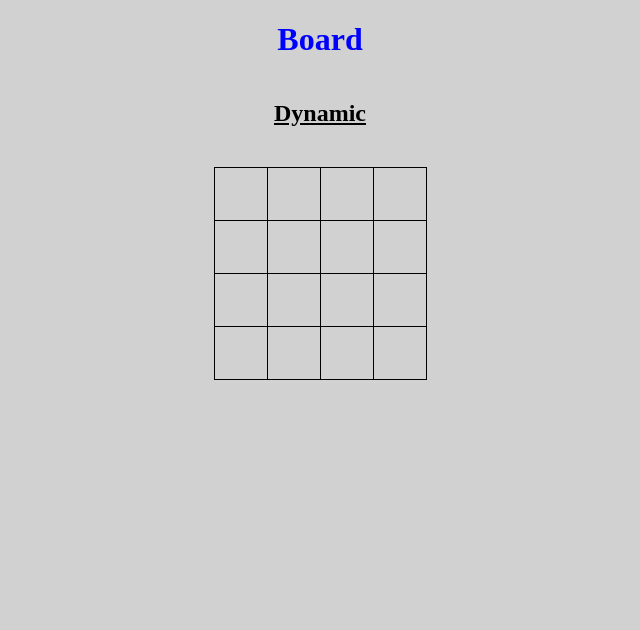
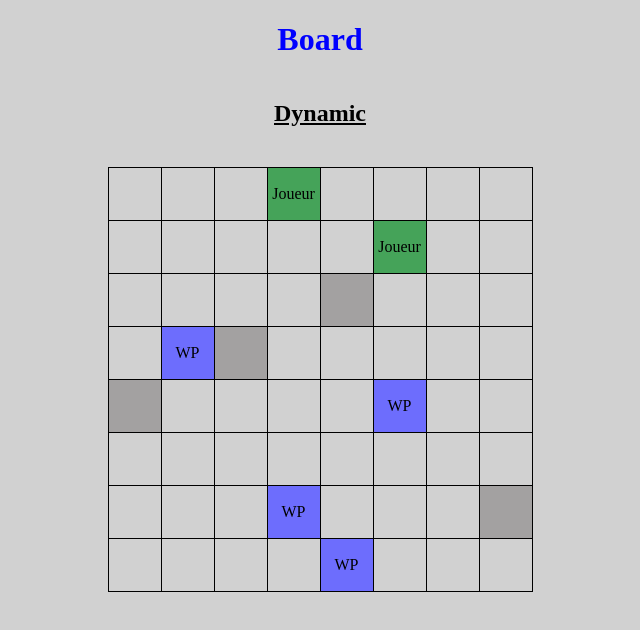
Before and after one commit to vanessmgi/J2P, a plain HTML site: page index.html in a window 1280 px wide. Shown: the whole page, without its empty margins (320-960 px from the left). Drawn offline with nearby package versions, Linux system fonts and the light colour scheme.

Commit message:
update 10/09

```diff
--- a/assets/css/style.css
+++ b/assets/css/style.css
@@ -39,9 +39,15 @@ td.cellJ2 {
 }
 
 td.cellGr {
-   background-color: grey;
+   background-color: rgb(163, 161, 161);
 }
 
 td.cellWP {
-   color: blue;
+   background-color: rgb(109, 109, 253);
+   color: black;
 }
+
+td.cellPP {
+   background-color: rgb(69, 163, 89);
+   color: black;
+}
--- a/assets/js/board.js
+++ b/assets/js/board.js
@@ -1,8 +1,10 @@
 class Board {
-   constructor(col, row, greyBox) {
+   constructor(col, row, greyBox, numberOfWeapons, nbPlayerPosition) {
       this._col = col;
       this._row = row;
       this._greyBox = greyBox;
+      this._numberOfWeapons = numberOfWeapons;
+      this._nbPlayerPosition = nbPlayerPosition;
    }
 
    generateBoard() {
@@ -22,49 +24,44 @@ class Board {
    }
 
    generateGreyCells() {
-      // Générer "this._greyBox" positions aléatoires (cellules grises)
-      // Afficher les cases grises
+      console.log(this._greyBox)
 
-      // Et dans code HTML, mettre en gris, les cellules correspondantes
-      // for (let i = 0; i < this._greyBox; i++) {
-      //    console.log(i);
-      // }
-      const cells = $(".cell");
-      console.log(cells);
+      for (let i = 0; i < this._greyBox; i++) {
+         // Récupérer le total de noeuds ayant la class .cell
+         let $len = $(".cell").length;
+         // Générer un indice aléatoire
+         let $randomGC = Math.floor(Math.random() * $len) + 1;
+         // Sélectionne un noeud html de façon aléatoire
+         $('.cell').eq($randomGC).addClass('cellGr');
+      }
    }
 
-   generateGreyCellsPosition() {
-      // Boucle de 0 à greyBox
-         // generer aleatoirement un x entre this._col
-         // generer aleatoirement un y entre this._row
-         // stocker la position (x, y) dans une variable this.greysCells
+   generateWeapons() {
+      console.log(this._numberOfWeapons)
+
+      for (let i = 0; i < this._numberOfWeapons; i++) {
+            let $len = $(".cell").length;
+            let $randomWP = Math.floor(Math.random() * $len) + 1;
+            $('.cell').eq($randomWP).addClass('cellWP');
+            $('.cellWP').text('WP');
+      }
    }
 
-   HTMLGreyCells() {
-      // Boucle de 0 à nombre de cellules grises
-         // trouver dans le code HTML, le td correspondant
-            // dans le code HTML, trouver un td qui a la même position que la cellule grise courante
-         // griser le td correspondant
-            // ajouter une classe "cellule-grise"
+   generatePlayerPosition() {
+      console.log(this._nbPlayerPosition);
+
+      for (let i = 0; i < this._nbPlayerPosition; i++) {
+         let $len = $(".cell").length;
+         let $randomPosition = Math.floor(Math.random() * $len) + 1;
+         $('.cell').eq($randomPosition).addClass('cellPP');
+         $('.cellPP').text('Joueur');
+      }
    }
+
 }
 
-const board = new Board(4, 4, 2);
+const board = new Board(8, 8, 4, 4, 2);
 board.generateBoard();
 board.generateGreyCells();
-
-
-// function generateGreyCells(nbGreyCells) {
-//    // boucle avec Math random
-//    let xRandom = Math.random(0, 0);
-//    let yRandom = Math.random(0, 0);
-// }
-
-// function generateWeapons(nbWeapons) {
-
-// }
-
-
-// function generatePlayers(nbPlayers) {
-
-// }
+board.generateWeapons();
+board.generatePlayerPosition();
```
